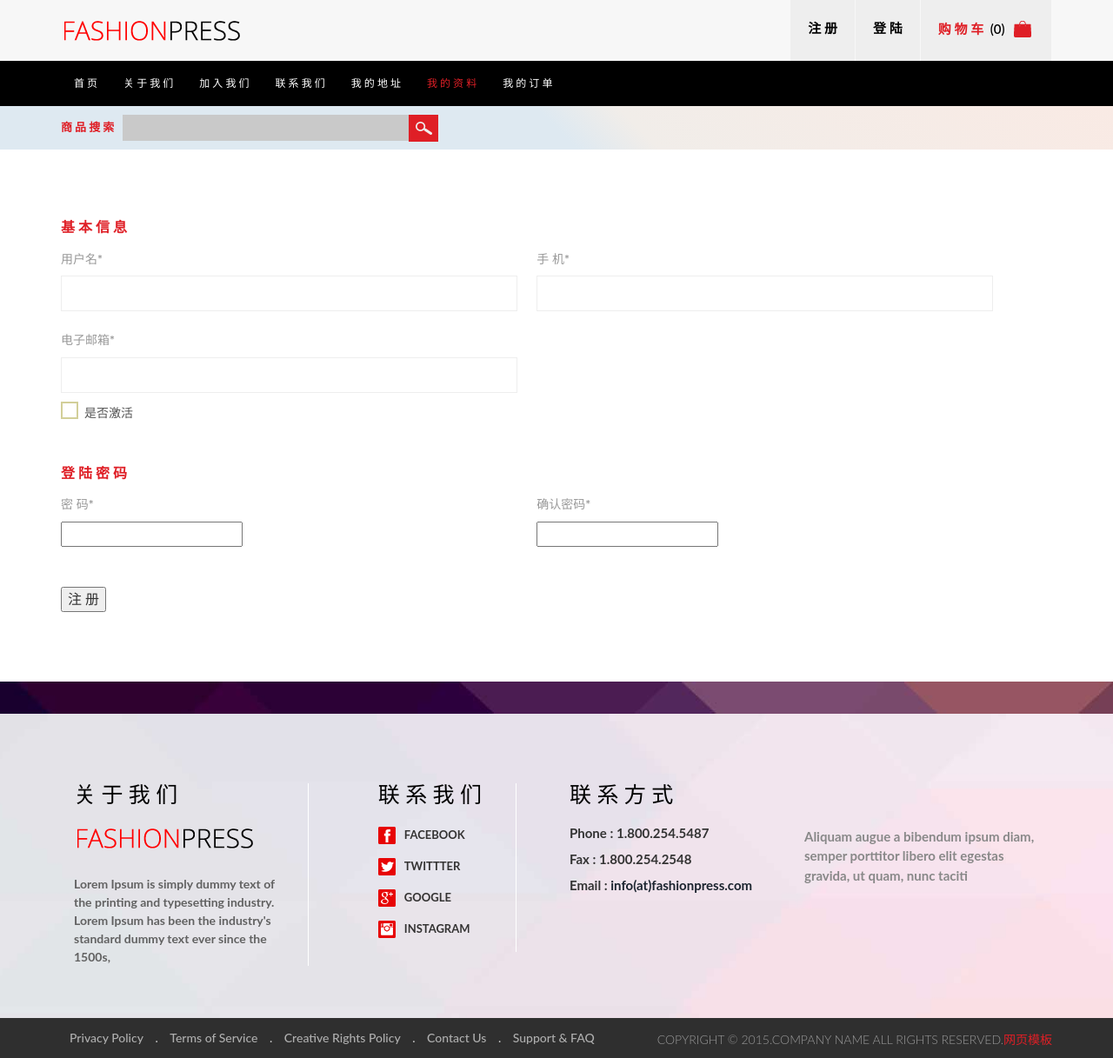
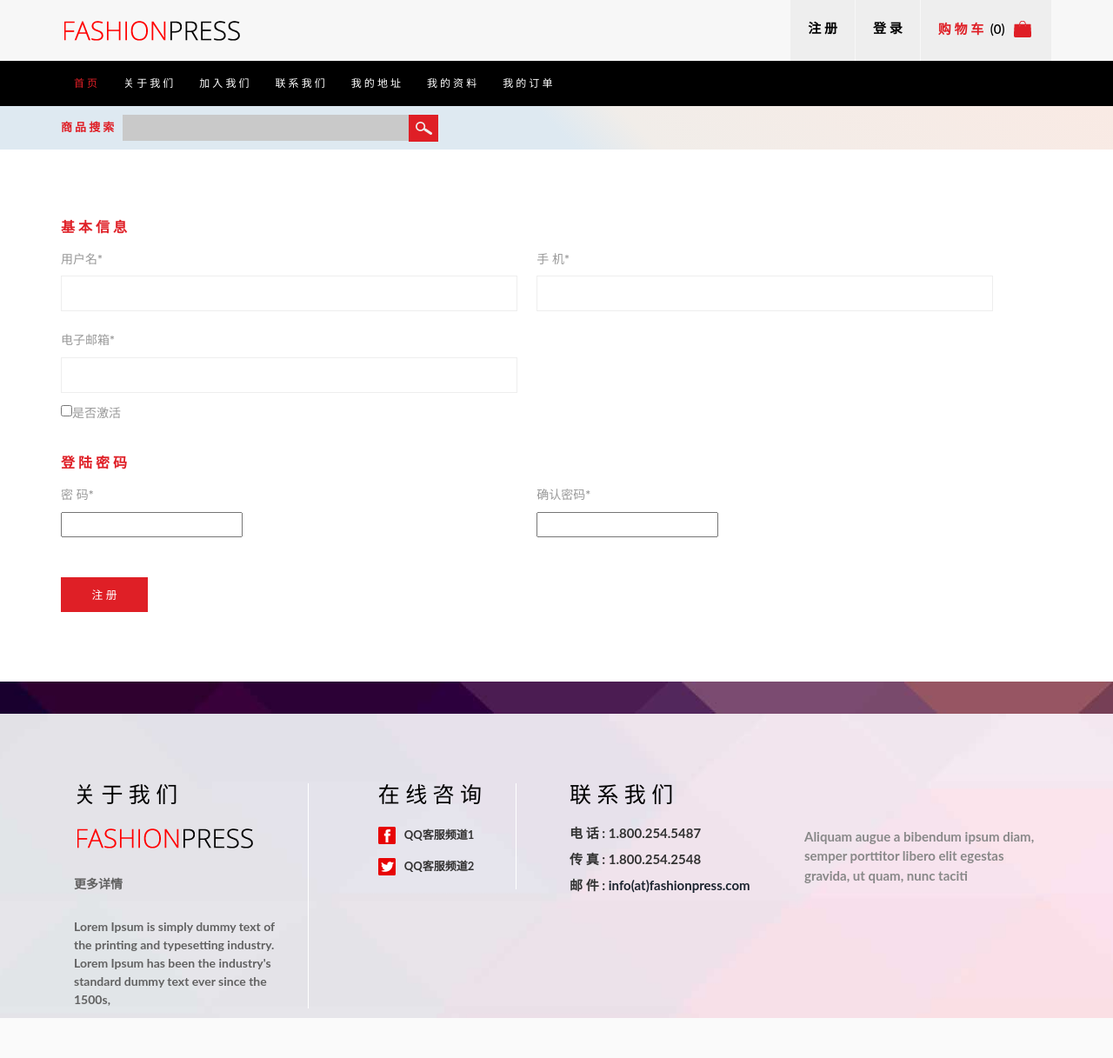
Before and after one commit to zhouclblog/Lily_project, a Django app: page /user/register/ in a window 1280 px wide. Shown: the whole page at 87% size. After the commit the page ends 1171 px from the top, so only its background shows below. Run offline with Django 3.2, Linux system fonts and the light colour scheme; parts of the project's set-up code (start-up, migrations or seed data) failed here and were passed over; some libraries are stand-ins or nearby versions; some web fonts are replaced.

Commit message:
2017/11/23/14 用户注册完成，父模板创建完成

```diff
--- a/Lily/Lily/urls.py
+++ b/Lily/Lily/urls.py
@@ -18,5 +18,5 @@ from django.contrib import admin
 
 urlpatterns = [
     url(r'^admin/', include(admin.site.urls)),
-    url(r'^user/', include('lily_user.urls', namespace='user')),
+    url(r'^user/', include('lily_user.urls', namespace='lily_user')),
 ]
--- a/Lily/lily_user/models.py
+++ b/Lily/lily_user/models.py
@@ -10,10 +10,11 @@ class UserInfoManager(models.Manager):
         user_info = self.create(username=username, password=sha_pwd(password), email=email)
         return user_info
 
+
 class UserInfo(BaseModel):
 
     username = models.CharField(max_length=30, verbose_name="用户名")
-    password = models.CharField(max_length=30, verbose_name="密码")
+    password = models.CharField(max_length=200, verbose_name="密码")
     email = models.CharField(max_length=40, verbose_name="邮箱")
 
     is_activate = models.BooleanField(default=False, verbose_name="激活状态")
--- a/Lily/lily_user/urls.py
+++ b/Lily/lily_user/urls.py
@@ -4,6 +4,7 @@ from lily_user import views
 urlpatterns = [
     url(r"^register/$", views.register, name="register"),
     url(r"^register_handle/$", views.register_handle, name="register_handle"),
-
-
+    url(r"^check_user/$", views.check_user, name="check_user"),
+    url(r"^email_active/$", views.email_active, name="email_active"),
+    url(r"^active/$", views.active, name="active"),
 ]
--- a/Lily/lily_user/views.py
+++ b/Lily/lily_user/views.py
@@ -1,8 +1,11 @@
+import re
 from django.shortcuts import render, redirect
 from django.core.urlresolvers import reverse
-import re
 from lily_user.models import UserInfo
 from itsdangerous import TimedJSONWebSignatureSerializer as Serializer
+from django.http import JsonResponse, HttpResponse
+from Lily.settings import SECRET_KEY
+from celery_tasks.tasks import send_active_email
 
 # Create your views here.
 def register(request):
@@ -12,27 +15,70 @@ def register(request):
 
 def register_handle(request):
     # 用来处理用户注册信息
-    username = request.PORT.get("username")
-    phone_num = request.PORT.get("phone_num")
-    email = request.PORT.get("email")
-    password = request.PORT.get("password")
+    username = request.POST.get("username")
+    phone_num = request.POST.get("phone_num")
+    email = request.POST.get("email")
+    password = request.POST.get("password")
 
     if not all([username, phone_num, email, password]):
         redirect(reverse("lily_user:register"))
 
     # 5-20位字母、数字或下划线组合，首字符必须为字母。
     if not re.match(r"[a-zA-Z][a-zA-Z0-9_]{5,20}", username):
-        render(request, "lily_user/register.html", {"error": "用户名必须5-20位字母、数字或下划线组合，首字符必须为字母"})
+        return render(request, "lily_user/register.html", {"error": "用户名必须5-20位字母、数字或下划线组合，首字符必须为字母"})
 
-    if not re.match(r"(?=.*\d)(?=.*[a-z])(?=.*[A-Z]).{8,10}", password):
-        render(request, "lily_user/register.html", {"error": "密码必须包含大小写字母和数字的组合，不能使用特殊字符，长度在8-10之间"})
+    if not re.match(r"(?=.*\d)(?=.*[a-z])(?=.*[A-Z]).{8,16}", password):
+        return render(request, "lily_user/register.html", {"error": "密码必须包含大小写字母和数字的组合，不能使用特殊字符，长度在8-16之间"})
 
     if not re.match(r"(13[0-9]|14[5|7]|15[0|1|2|3|5|6|7|8|9]|18[0|1|2|3|5|6|7|8|9])\d{8}", phone_num):
-        render(request, "lily_user/register.html", {"error": "手机号码输入不合法"})
+        return render(request, "lily_user/register.html", {"error": "手机号码输入不合法"})
 
     if not re.match(r"\w+([-+.]\w+)*@\w+([-.]\w+)*\.\w+([-.]\w+)*", email):
-        render(request, "lily_user/register.html", {"error": "邮箱地址不符合要求"})
+        return render(request, "lily_user/register.html", {"error": "邮箱地址不符合要求"})
 
     user_info = UserInfo.objects.add_one_message(username, password, email)
 
     return redirect(reverse("lily_user:login"))
+
+
+def check_user(request):
+    username = request.GET.get("username")
+
+    if not username:
+        return JsonResponse({"res": 1})
+
+    try:
+        UserInfo.objects.get(username=username)
+    except:
+        return JsonResponse({"res": 2})
+
+    return JsonResponse({"res": 0})
+
+def email_active(request):
+    username = request.GET.get("username")
+    email = request.GET.get("email")
+
+    if not username:
+        return JsonResponse({"res": 1})
+
+    serializer = Serializer(SECRET_KEY, 3600)
+
+    token = serializer.dumps({"confirm": username}).decode()
+    send_active_email(token, email, username)
+    return JsonResponse({"res": 0})
+
+
+def active(request):
+    token = request.GET.get("token")
+    try:
+        serializer = Serializer(SECRET_KEY, 3600)
+        info = serializer.loads(token)
+        username = info["confirm"]
+
+        user_info = UserInfo.objects.get(username=username)
+        user_info.is_activate = True
+        user_info.save()
+        return redirect(reverse("lily_user:login"))
+
+    except:
+        return HttpResponse("激活链接已过期")
--- /dev/null
+++ b/Lily/templates/base.html
@@ -0,0 +1,88 @@
+<!DOCTYPE HTML>
+{% load staticfiles %}
+<html>
+<head>
+<title>{% block title %}{% endblock title%}</title>
+<meta name="viewport" content="width=device-width, initial-scale=1">
+<meta http-equiv="Content-Type" content="text/html; charset=utf-8" />
+<meta name="keywords" content="Fashionpress Responsive web template, Bootstrap Web Templates, Flat Web Templates, Andriod Compatible web template,
+Smartphone Compatible web template, free webdesigns for Nokia, Samsung, LG, SonyErricsson, Motorola web design" />
+<script type="application/x-javascript"> addEventListener("load", function() { setTimeout(hideURLbar, 0); }, false); function hideURLbar(){ window.scrollTo(0,1); } </script>
+<link href="{%  static 'css/bootstrap.css' %}" rel='stylesheet' type='text/css' />
+<!-- jQuery (necessary for Bootstrap's JavaScript plugins) -->
+<!-- Custom Theme files -->
+<link href="{% static 'css/style.css'%}" rel='stylesheet' type='text/css' />
+<!-- Custom Theme files -->
+<!--webfont-->
+
+<script type="text/javascript" src="{% static 'js/jquery-1.11.1.min.js' %}"></script>
+{% block event %}{% endblock event %}
+</head>
+<body>
+<div class="header">
+	<div class="header_top">
+		<div class="container">
+			<div class="logo">
+				<a href="index.html"><img src="{% static 'images/logo.png' %}" alt=""/></a>
+			</div>
+			<ul class="shopping_grid">
+			      <a href="{% url 'lily_user:register' %}"><li>注 册</li></a>
+			      <a href="login.html"><li>登 录</li></a>
+			      <a href="#"><li><span class="m_1">购 物 车</span>&nbsp;&nbsp;(0) &nbsp;<img src="images/bag.png" alt=""/></li></a>
+			      <div class="clearfix"> </div>
+			</ul>
+		    <div class="clearfix"> </div>
+		</div>
+	</div>
+	<div class="h_menu4"><!-- start h_menu4 -->
+		<div class="container">
+				<a class="toggleMenu" href="#">功 能 列 表</a>
+				<ul class="nav">
+					<li class="active"><a href="index.html" data-hover="Home">首 页</a></li>
+					<li><a href="about.html" data-hover="About Us">关 于 我 们</a></li>
+					<li><a href="careers.html" data-hover="Careers">加 入 我 们</a></li>
+					<li><a href="contact.html" data-hover="Contact Us">联 系 我 们</a></li>
+					<li><a href="404.html" data-hover="Company Profile">我 的 地 址</a></li>
+					<li><a href="register.html" data-hover="Company Registration">我 的 资 料</a></li>
+					<li><a href="wishlist.html" data-hover="Wish List">我 的 订 单</a></li>
+				 </ul>
+				 <script type="text/javascript" src="{% static 'js/nav.js' %}"></script>
+	      </div><!-- end h_menu4 -->
+     </div>
+</div>
+{% block content %}{% endblock content %}
+<div class="footer_bg">
+</div>
+<div class="footer">
+  <div class="container">
+    <div class="col-md-3 f_grid1">
+      <h3>关 于 我 们</h3>
+      <a href="#">
+      <img src="{% static 'images/logo.png' %}" alt=""/>
+			<p>更多详情</p>
+      </a>
+      <p>Lorem Ipsum is simply dummy text of the printing and typesetting industry. Lorem Ipsum has been the industry's standard dummy text ever since the 1500s,</p>
+    </div>
+    <div class="col-md-3 f_grid1 f_grid2">
+      <h3>在 线 咨 询</h3>
+      <ul class="social">
+        <li><a href=""> <i class="fb"> </i><p class="m_3">QQ客服频道1</p><div class="clearfix"> </div></a></li>
+          <li><a href=""><i class="tw"> </i><p class="m_3">QQ客服频道2</p><div class="clearfix"> </div></a></li>
+      </ul>
+    </div>
+    <div class="col-md-6 f_grid3">
+      <h3>联 系 我 们</h3>
+      <ul class="list">
+        <li><p>电 话 : 1.800.254.5487</p></li>
+        <li><p>传 真 : 1.800.254.2548</p></li>
+        <li><p>邮 件 : <a href="mailto:info(at)fashionpress.com"> info(at)fashionpress.com</a></p></li>
+      </ul>
+      <ul class="list1">
+        <li><p>Aliquam augue a bibendum ipsum diam, semper porttitor libero elit egestas gravida, ut quam, nunc taciti</p></li>
+      </ul>
+      <div class="clearfix"> </div>
+    </div>
+  </div>
+</div>
+</body>
+</html>
--- a/Lily/templates/lily_user/register.html
+++ b/Lily/templates/lily_user/register.html
@@ -1,21 +1,7 @@
-<!DOCTYPE HTML>
+{% extends "base.html" %}
 {% load staticfiles %}
-<html>
-<head>
-<title>注册</title>
-<meta name="viewport" content="width=device-width, initial-scale=1">
-<meta http-equiv="Content-Type" content="text/html; charset=utf-8" />
-<meta name="keywords" content="Fashionpress Responsive web template, Bootstrap Web Templates, Flat Web Templates, Andriod Compatible web template,
-Smartphone Compatible web template, free webdesigns for Nokia, Samsung, LG, SonyErricsson, Motorola web design" />
-<script type="application/x-javascript"> addEventListener("load", function() { setTimeout(hideURLbar, 0); }, false); function hideURLbar(){ window.scrollTo(0,1); } </script>
-<link href="{%  static 'css/bootstrap.css' %}" rel='stylesheet' type='text/css' />
-<!-- jQuery (necessary for Bootstrap's JavaScript plugins) -->
-<!-- Custom Theme files -->
-<link href="{% static 'css/style.css'%}" rel='stylesheet' type='text/css' />
-<!-- Custom Theme files -->
-<!--webfont-->
-<link href='http://fonts.useso.com/css?family=Lato:100,200,300,400,500,600,700,800,900' rel='stylesheet' type='text/css'>
-<script type="text/javascript" src="{% static 'js/jquery-1.11.1.min.js' %}"></script>
+{% block title %}注 册{% endblock title %}
+{% block event %}
 <script type="text/javascript">
   $(function(){
       var name_error = true;
@@ -27,79 +13,96 @@ Smartphone Compatible web template, free webdesigns for Nokia, Samsung, LG, Sony
       $("#username").blur(function(){
         // alert($username.val())
         if($(this).val()==""){
-					alert("用户名不能为空")
+          $(".error_message").html("用户名不能为空")
           return
         }
-				// $.ajaxSettings.async = false;
-				// $.get("/user/check_user?username="+$(this).val(), function(data){
-				// 		if(data.res == 0){
-				// 			alert("该用户名已存在")
-				// 			name_error = true;
-				// 		}
-				// 		else{
-				// 			name_error=false;
-				// 		}
-				// })
-				// $.ajaxSettings.async = true;
+
+        $(".error_message").html("")
+        $.ajaxSettings.async = false;
+        $.get("/user/check_user?username="+$(this).val(), function(data){
+           if(data.res == 0){
+             alert("该用户名已存在")
+             name_error = true;
+             return
+           }
+           else if(data.res == 1){
+              alert("你输入的用户名不合法，请重试")
+              name_error = true;
+              return
+           }
            else{
-							name_error=false;}
+             name_error=false;
+           }
+        })
+        $.ajaxSettings.async = true;
+        name_error=false;
       })
       $("#phone_num").blur(function(){
         // alert($username.val())
         if($(this).val()==""){
-					alert("手机号不能为空")
+          $(".error_message").html("手机号不能为空");
           phone_error=true;
         }
         else{
+          $(".error_message").html("");
               phone_error=false;
             }
       })
       $("#email").blur(function(){
         // alert($username.val())
         if($(this).val()==""){
-					alert("电子邮箱不能为空")
+          $(".error_message").html("电子邮箱不能为空");
           email_error=true;
         }
         else{
+          $(".error_message").html("");
               email_error=false;
             }
       })
       $("#password").blur(function(){
         // alert($username.val())
         if($(this).val()==""){
-					alert("密码不能为空")
+          $(".error_message").html("密码不能为空");
           pwd_error = true;
         }
         else{
+          $(".error_message").html("");
               pwd_error=false;
             }
         })
       $("#confirm").blur(function(){
         // alert($username.val())
         if($(this).val()==""){
-					alert("请确认密码")
+          $(".error_message").html("请确认密码");
           com_error=true;
           return
         };
         if($(this).val()!=$("#password").val()){
-					alert("两次密码输入不一致")
+          $(".error_message").html("两次密码输入不一致");
           com_error=true;
           return
+        }
+        else{
+          $(".error_message").html("")
         }
         com_error=false;
       })
 
-			var is_activate = $('input[name="activate"]').prop('checked');
       $("#submit").click(function(){
-				alert(is_activate);
+        var is_activate = $('input[type="checkbox"]').is(":checked");
+        var username = $("#username").val();
+        var email = $("#email").val()
         if(name_error==false && phone_error==false && email_error==false&& pwd_error==false && com_error==false){
 
           $.ajaxSettings.async = false;
           if(is_activate){
 
-						$.get("/user/email_active/", function(data){
+            $.get("/user/email_active?username="+ username+"&email="+ email, function(data){
               if(data.res==0){
                 alert("请到您的邮箱中激活您的邮件")
+              }
+              else{
+                alert("您的输入有误....")
               }
             })
 
@@ -117,39 +120,28 @@ Smartphone Compatible web template, free webdesigns for Nokia, Samsung, LG, Sony
   })
 
 </script>
-</head>
-<body>
-<div class="header">
-	<div class="header_top">
-		<div class="container">
-			<div class="logo">
-				<a href="index.html"><img src="images/logo.png" alt=""/></a>
-			</div>
-			<ul class="shopping_grid">
-			      <a href="#"><li>注 册</li></a>
-			      <a href="login.html"><li>登 陆</li></a>
-            <a href="#"><li><span class="m_1">购 物 车</span>&nbsp;&nbsp;(0) &nbsp;<img src="{% static 'images/bag.png'%}" alt=""/></li></a>
-			      <div class="clearfix"> </div>
-			</ul>
-		    <div class="clearfix"> </div>
-		</div>
-	</div>
-	<div class="h_menu4"><!-- start h_menu4 -->
-		<div class="container">
-				<a class="toggleMenu" href="#">Menu</a>
-				<ul class="nav">
-					<li><a href="index.html" data-hover="Home">首 页</a></li>
-					<li><a href="about.html" data-hover="About Us">关 于 我 们</a></li>
-					<li><a href="careers.html" data-hover="Careers">加 入 我 们</a></li>
-					<li><a href="contact.html" data-hover="Contact Us">联 系 我 们</a></li>
-					<li><a href="404.html" data-hover="Company Profile">我 的 地 址</a></li>
-					<li class="active"><a href="register.html" data-hover="Company Registration">我 的 资 料</a></li>
-					<li><a href="wishlist.html" data-hover="Wish List">我 的 订 单</a></li>
-				 </ul>
-				 <script type="text/javascript" src="{% static 'js/nav.js' %}"></script>
-	      </div><!-- end h_menu4 -->
-     </div>
-</div>
+<style type="text/css">
+  .error_message{
+    padding-left: 100px;
+    padding-top: 50px;
+    color: red;
+  }
+  .fl{
+    float: left;
+  }
+  #submit{
+    background: #df1f26;
+    width: 100px;
+    height: 40px;
+    font-size: 0.8em;
+    padding: 0.8em 2em;
+    border: none;
+    outline: none;
+    color: #FFF;
+  }
+</style>
+{% endblock event %}
+{% block content %}
 <div class="column_center">
   <div class="container">
   <div class="search">
@@ -166,7 +158,7 @@ Smartphone Compatible web template, free webdesigns for Nokia, Samsung, LG, Sony
 <div class="about">
   <div class="container">
       <div class="register">
-		  	  <form method="post" action="">
+          <form method="post" action="/user/register_handle/">
           {% csrf_token %}
          <div class="register-top-grid">
           <h3>基 本 信 息</h3>
@@ -182,10 +174,14 @@ Smartphone Compatible web template, free webdesigns for Nokia, Samsung, LG, Sony
              <span>电子邮箱<label>*</label></span>
              <input type="text" name="email" id="email">
            </div>
+           <div class="error_message">
+            {{ error }}
+           </div>
            <div class="clearfix"> </div>
-					   <a class="news-letter" href="#">
-						 <label class="checkbox"><input type="checkbox" name="activate" ><i> </i>是否激活</label>
-					   </a>
+             <p class="news-letter">
+             <input type="checkbox" class="fl" >
+             <span class="fl">是否激活</span>
+             </p>
            </div>
              <div class="register-bottom-grid">
                 <h3>登 陆 密 码</h3>
@@ -213,55 +209,4 @@ Smartphone Compatible web template, free webdesigns for Nokia, Samsung, LG, Sony
        </div>
   </div>
 </div>
-<div class="footer_bg">
-</div>
-<div class="footer">
-	<div class="container">
-		<div class="col-md-3 f_grid1">
-			<h3>关 于 我 们</h3>
-			<a href="#"><img src="images/logo.png" alt=""/></a>
-			<p>Lorem Ipsum is simply dummy text of the printing and typesetting industry. Lorem Ipsum has been the industry's standard dummy text ever since the 1500s,</p>
-		</div>
-		<div class="col-md-3 f_grid1 f_grid2">
-			<h3>联 系 我 们</h3>
-			<ul class="social">
-				<li><a href=""> <i class="fb"> </i><p class="m_3">Facebook</p><div class="clearfix"> </div></a></li>
-			    <li><a href=""><i class="tw"> </i><p class="m_3">Twittter</p><div class="clearfix"> </div></a></li>
-				<li><a href=""><i class="google"> </i><p class="m_3">Google</p><div class="clearfix"> </div></a></li>
-				<li><a href=""><i class="instagram"> </i><p class="m_3">Instagram</p><div class="clearfix"> </div></a></li>
-			</ul>
-		</div>
-		<div class="col-md-6 f_grid3">
-			<h3>联 系 方 式</h3>
-			<ul class="list">
-				<li><p>Phone : 1.800.254.5487</p></li>
-				<li><p>Fax : 1.800.254.2548</p></li>
-				<li><p>Email : <a href="mailto:info(at)fashionpress.com"> info(at)fashionpress.com</a></p></li>
-			</ul>
-			<ul class="list1">
-				<li><p>Aliquam augue a bibendum ipsum diam, semper porttitor libero elit egestas gravida, ut quam, nunc taciti</p></li>
-			</ul>
-			<div class="clearfix"> </div>
-		</div>
-	</div>
-</div>
-<div class="footer_bottom">
-       	<div class="container">
-       		<div class="cssmenu">
-				<ul>
-					<li class="active"><a href="login.html">Privacy Policy</a></li> .
-					<li><a href="checkout.html">Terms of Service</a></li> .
-					<li><a href="checkout.html">Creative Rights Policy</a></li> .
-					<li><a href="login.html">Contact Us</a></li> .
-					<li><a href="register.html">Support & FAQ</a></li>
-				</ul>
-			</div>
-			<div class="copy">
-			    <p>Copyright &copy; 2015.Company name All rights reserved.<a target="_blank" href="http://sc.chinaz.com/moban/">&#x7F51;&#x9875;&#x6A21;&#x677F;</a></p>
-		    </div>
-		    <div class="clearfix"> </div>
-       	</div>
-</div>
-<div style="display:none"><script src='http://v7.cnzz.com/stat.php?id=155540&web_id=155540' language='JavaScript' charset='gb2312'></script></div>
-</body>
-</html>
+{% endblock content %}
```
Also changed, not shown: Lily/Lily/settings.py (+11 -0 lines), Lily/celery_tasks/tasks.py (added, +16 -0 lines), Lily/celery_tasks/__init__.py (added), Lily/lily_user/migrations/0002_auto_20171122_1842.py (added), 1 other file. Lines whose indentation alone changed are shown as unchanged.
